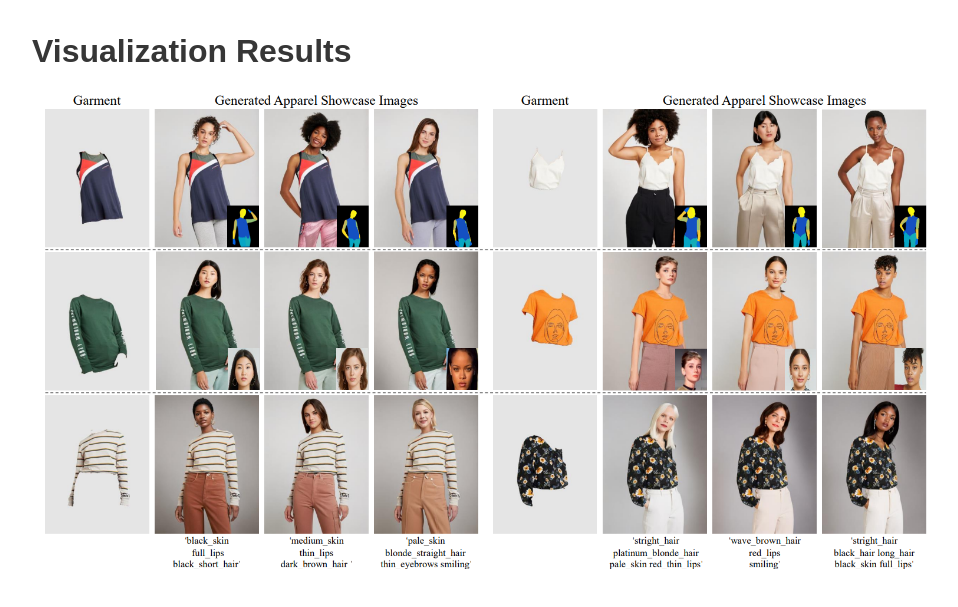
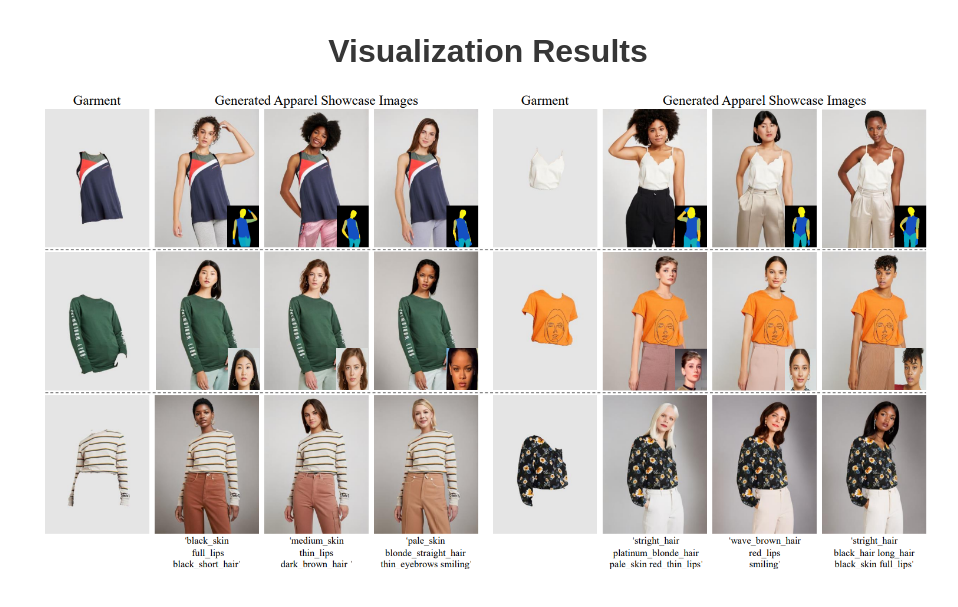
Before and after one commit to nn6nnn/GCO-Garment-Centric-Outpainting, a plain HTML site: page index.html in a window 1280 px wide. Shown: the part 323-930 px from the top of the page, without its empty margins (152-1110 px from the left). Drawn offline with nearby package versions, Linux system fonts and the light colour scheme; some icons are missing; a web font is replaced by a local one.

Commit message:
Update index.html

```diff
--- a/index.html
+++ b/index.html
@@ -120,12 +120,10 @@ Garment-Centric Outpainting</h1>
 <!-- Teaser image-->
 <section class="hero teaser">
   <div class="container is-max-desktop">
-    <div class="hero-body">
-      <div class="content has-text-justified">
+    <div class="hero-body has-text-centered">
           <h2 class="title is-3">
         Visualization Results
           </h2>
-        </div>
 
       <img src="page_images/teaser.png">
         <!-- Your video here -->
```
